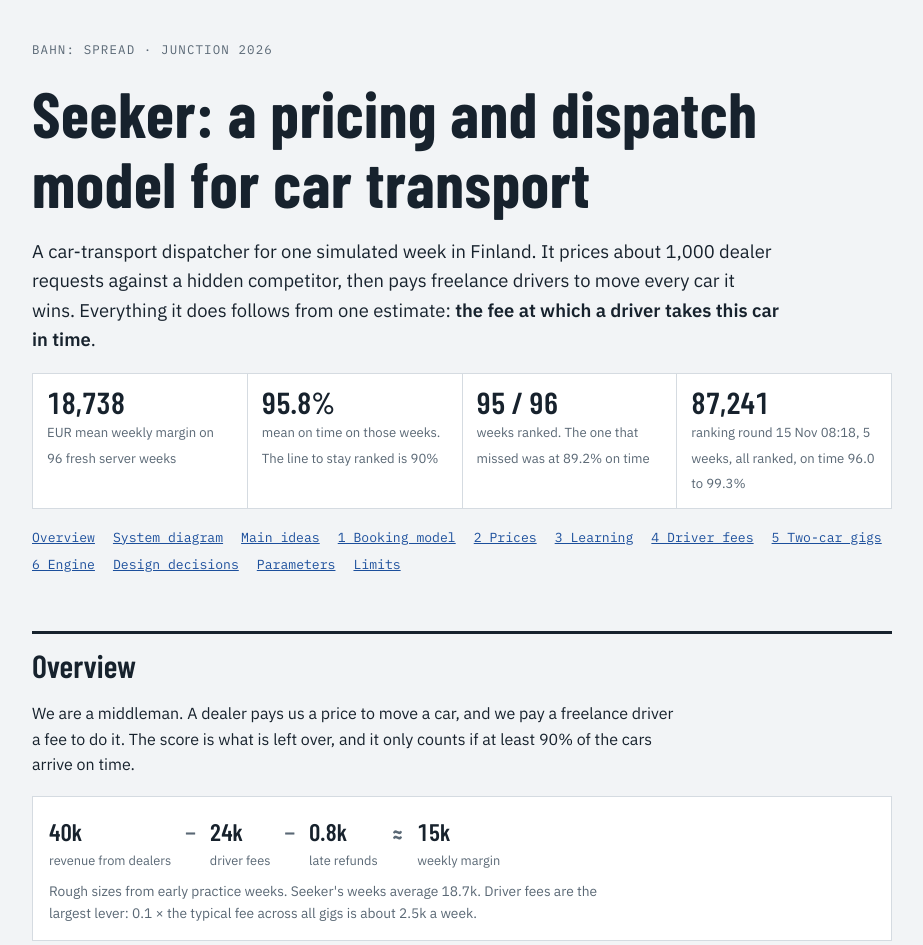
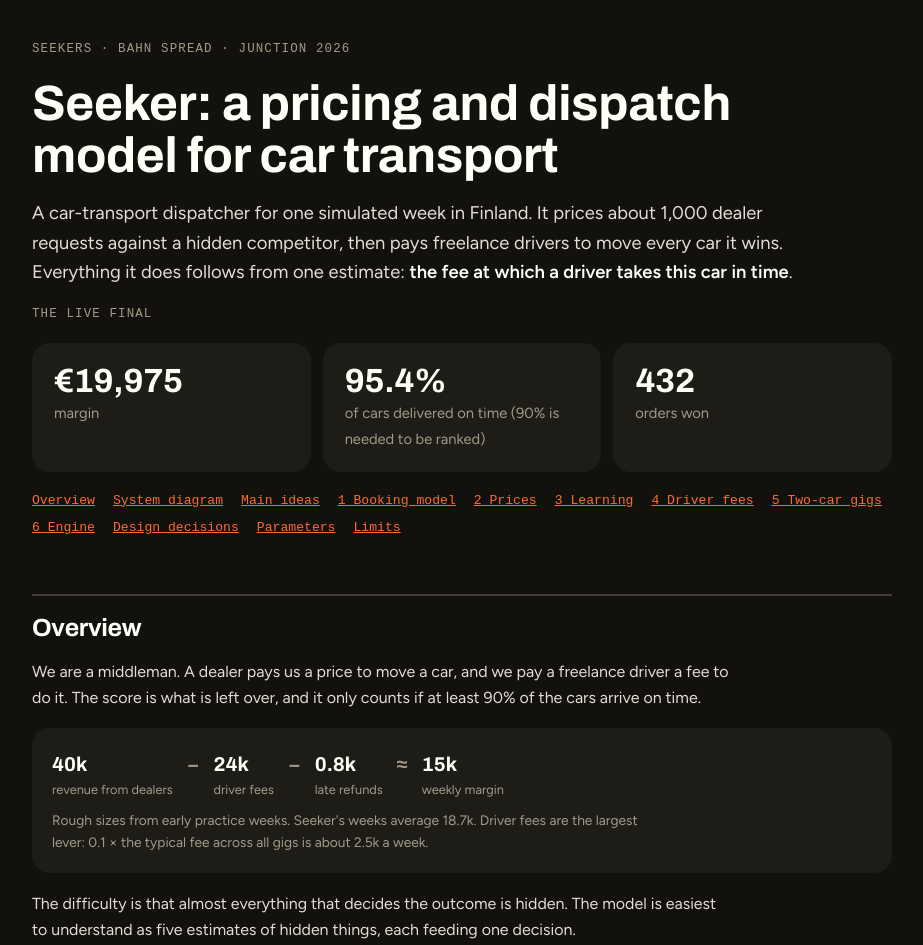
Before and after one commit to juho6942/seeker, a plain HTML site: page index.html in a window 1280 px wide. Shown: the top 945 px of the page, without its empty margins (178-1101 px from the left). Drawn offline with nearby package versions, Linux system fonts and the light colour scheme; a web font is replaced by a local one.

Commit message:
Deck palette and fonts, live final figures at the top
Co-Authored-By: Claude <noreply@anthropic.com>

```diff
--- a/index.html
+++ b/index.html
@@ -5,33 +5,27 @@
 <style>body{margin:0}img{max-width:100%}[hidden]{display:none!important}</style>
 <title>Seeker Dispatcher Model</title>
 <meta name="claude:viewport-fit-sides" content="cover">
-<link rel="stylesheet" href="https://fonts.googleapis.com/css2?family=Barlow+Condensed:wght@500;600;700&family=IBM+Plex+Sans:ital,wght@0,400;0,500;0,600;1,400&family=IBM+Plex+Mono:wght@400;500&display=swap">
+<link rel="stylesheet" href="https://fonts.googleapis.com/css2?family=Archivo:wdth,wght@125,500;125,700&family=Figtree:ital,wght@0,400;0,600;1,400&family=Reddit+Mono:wght@400;500&display=swap">
 <style>
 /* Layout: one reading column (max 860px) like a dispatch spec sheet; diagrams and tables break out to full column width and scroll on their own. */
+/* One dark look, the same palette and typefaces as the Seekers slide deck (tokens from spread.bahnexpress.com). Print uses a light variant. */
 :root{
-  --bg:#f2f4f6; --surface:#ffffff; --ink:#17222d; --muted:#5a6875; --line:#d5dbe1;
-  --blue:#1c4f9c; --blue-soft:#e3ebf7; --signal:#b97f00; --signal-soft:#fdf3d0;
-  --good:#1f7a4d; --bad:#b23a2e;
-  --display:"Barlow Condensed","Arial Narrow",Arial,sans-serif;
-  --body:"IBM Plex Sans","Segoe UI",system-ui,sans-serif;
-  --mono:"IBM Plex Mono",ui-monospace,Consolas,monospace;
+  --bg:#12110e; --surface:#1e1c17; --ink:#e2ded4; --head:#fffef7; --muted:#a39a88; --line:#423d33;
+  --blue:#fd6a31; --blue-soft:#2a2721; --signal:#43afc1; --signal-soft:#1b2a2d;
+  --good:#29af77; --bad:#fd4a61;
+  --display:"Archivo","Arial Black",Arial,sans-serif;
+  --body:"Figtree","Segoe UI",Arial,sans-serif;
+  --mono:"Reddit Mono","Courier New",monospace;
+  color-scheme:dark;
 }
-@media (prefers-color-scheme: dark){ :root:not([data-theme="light"]){
-  --bg:#10161c; --surface:#18212a; --ink:#e6ecf1; --muted:#94a3b1; --line:#2b3743;
-  --blue:#7fb0f5; --blue-soft:#1b2b40; --signal:#f2c230; --signal-soft:#3a3010;
-  --good:#5fc592; --bad:#f08a7c; color-scheme:dark } }
-:root[data-theme="dark"]{
-  --bg:#10161c; --surface:#18212a; --ink:#e6ecf1; --muted:#94a3b1; --line:#2b3743;
-  --blue:#7fb0f5; --blue-soft:#1b2b40; --signal:#f2c230; --signal-soft:#3a3010;
-  --good:#5fc592; --bad:#f08a7c; color-scheme:dark }
 
 body{background:var(--bg);color:var(--ink);font-family:var(--body);font-size:16px;line-height:1.6}
 .wrap{max-width:860px;margin:0 auto;padding-block:40px 80px;padding-left:max(16px,env(safe-area-inset-left,0px));padding-right:max(16px,env(safe-area-inset-right,0px));display:flex;flex-direction:column;gap:56px}
 section{display:flex;flex-direction:column;gap:18px;min-width:0}
-h1,h2,h3{font-family:var(--display);text-wrap:balance;margin:0;line-height:1.1}
-h1{font-size:clamp(2.6rem,7vw,4rem);font-weight:700;letter-spacing:.01em}
-h2{font-size:2rem;font-weight:600;padding-top:14px;border-top:3px solid var(--ink)}
-h3{font-size:1.35rem;font-weight:600;margin-top:10px}
+h1,h2,h3{font-family:var(--display);font-stretch:125%;font-weight:700;letter-spacing:-.3px;color:var(--head);text-wrap:balance;margin:0;line-height:1.12}
+h1{font-size:clamp(1.9rem,5vw,3.1rem);line-height:1.04}
+h2{font-size:1.55rem;padding-top:18px;border-top:2px solid var(--line)}
+h3{font-size:1.08rem;margin-top:10px}
 p{margin:0;max-width:68ch}
 ul,ol{margin:0;padding-left:1.2em;max-width:68ch}
 li+li{margin-top:4px}
@@ -142,12 +136,26 @@ table.why td.num{min-width:110px}
 .stand h3{margin:0 0 4px;font-size:1.3rem}
 .stand p{font-size:.94rem;max-width:none}
 .stand .ev{display:block;margin-top:6px;font-family:var(--mono);font-size:.78rem;color:var(--muted)}
+.stand h3{font-size:1.02rem}
+.facts{gap:12px;border:0;grid-template-columns:repeat(auto-fit,minmax(200px,1fr))}
+.facts div{border:0;border-radius:18px;padding:20px 22px}
+.facts b{font-stretch:125%;font-weight:700;font-size:2.1rem;color:var(--head);letter-spacing:-.3px}
+.facts span{font-size:.92rem}
+.money{font-stretch:125%;font-weight:700;font-size:1.25rem;color:var(--head)}
+.money small{font-stretch:100%}
+tr.grp td{font-stretch:125%;font-weight:700;font-size:.98rem;color:var(--head);border-bottom:2px solid var(--line)}
+.panel{border:0;border-radius:18px;padding:20px}
+.eq{border:0;border-left:3px solid var(--blue);border-radius:0 14px 14px 0}
+.note{border-radius:0 14px 14px 0}
+strong,b{color:var(--head)}
+.stop{color:var(--bad)} .go{color:var(--good)}
 @page{size:A4;margin:13mm 12mm}
 @media print{
-  :root{--bg:#f2f4f6}
+  :root{--bg:#ebe7dc; --surface:#f6f3ea; --ink:#1e1c17; --head:#12110e; --muted:#6b6252; --line:#ccc6ba;
+    --blue:#d9531f; --blue-soft:#f1e6da; --signal:#2b8a9a; --signal-soft:#e2f0f2; --good:#1d8a5c; --bad:#d83a50; color-scheme:light}
   body{background:#fff;font-size:9.5pt;-webkit-print-color-adjust:exact;print-color-adjust:exact}
   .bars{grid-template-columns:150px 1fr 48px}
-  h1{font-size:2.6rem}
+  h1{font-size:2rem}
   .wrap{max-width:none;padding:0 3px;gap:26px}
   .scroll,.eq{overflow:visible}
   .scroll svg,#chLife{min-width:0!important}
@@ -166,14 +174,14 @@ table.why td.num{min-width:110px}
 <div class="wrap">
 
 <header style="display:flex;flex-direction:column;gap:18px">
-  <div class="eyebrow">Bahn: Spread · Junction 2026</div>
+  <div class="eyebrow">Seekers · Bahn Spread · Junction 2026</div>
   <h1>Seeker: a pricing and dispatch model for car transport</h1>
   <p class="lede">A car-transport dispatcher for one simulated week in Finland. It prices about 1,000 dealer requests against a hidden competitor, then pays freelance drivers to move every car it wins. Everything it does follows from one estimate: <strong>the fee at which a driver takes this car in time</strong>.</p>
+  <div class="eyebrow">The live final</div>
   <div class="facts">
-    <div><b>18,738</b><span>EUR mean weekly margin on 96 fresh server weeks</span></div>
-    <div><b>95.8%</b><span>mean on time on those weeks. The line to stay ranked is 90%</span></div>
-    <div><b>95 / 96</b><span>weeks ranked. The one that missed was at 89.2% on time</span></div>
-    <div><b>87,241</b><span>ranking round 15 Nov 08:18, 5 weeks, all ranked, on time 96.0 to 99.3%</span></div>
+    <div><b>€19,975</b><span>margin</span></div>
+    <div><b>95.4%</b><span>of cars delivered on time (90% is needed to be ranked)</span></div>
+    <div><b>432</b><span>orders won</span></div>
   </div>
   <ul class="toc">
     <li><a href="#big">Overview</a></li><li><a href="#overview">System diagram</a></li><li><a href="#stand">Main ideas</a></li><li><a href="#booking">1 Booking model</a></li><li><a href="#quote">2 Prices</a></li><li><a href="#learn">3 Learning</a></li><li><a href="#fees">4 Driver fees</a></li><li><a href="#pairs">5 Two-car gigs</a></li><li><a href="#engine">6 Engine</a></li><li><a href="#why">Design decisions</a></li><li><a href="#params">Parameters</a></li><li><a href="#limits">Limits</a></li>
@@ -306,7 +314,7 @@ table.why td.num{min-width:110px}
     <text x="103" y="262" font-size="11" class="t-muted">dealer trust:</text><text x="103" y="277" font-size="11" class="t-muted">+1 on time,</text><text x="103" y="292" font-size="11" class="t-muted">halved if late</text>
   </svg>
   </div>
-  <p class="cap">Blue boxes are the four functions in <code>algo.ts</code> (416 lines, every decision), with their steps listed inside. Dashed lines are table lookups, and each table names the functions that read it. The engine (<code>core/engine.ts</code>) does the mechanics and calls the four. The numbered sections below give the formulas behind each box.</p>
+  <p class="cap">The highlighted boxes are the four functions in <code>algo.ts</code> (416 lines, every decision), with their steps listed inside. Dashed lines are table lookups, and each table names the functions that read it. The engine (<code>core/engine.ts</code>) does the mechanics and calls the four. The numbered sections below give the formulas behind each box.</p>
 </section>
 
 <section id="stand">
@@ -319,7 +327,7 @@ table.why td.num{min-width:110px}
     <div><h3>Realized cost in the price choice</h3><p>The planned driver fee explained 6% of what an order ended up costing. Trees fitted on 156,000 finished orders explain 27%, and using them in the price choice was one of the largest gains.</p><span class="ev">worth +644 ± 106 EUR a week</span></div>
     <div><h3>Driver capacity priced into every quote</h3><p>About 200 drivers carry everything, so driver time has a price inside every quote: 4 EUR per driver-hour. A full town or a full deadline day costs the dealer 25% more instead of getting a no.</p><span class="ev">worth +600 to +800 EUR a week</span></div>
     <div><h3>Limits on the fee schedule</h3><p>The booking model shows that paying above 1.4 × the typical fee buys no extra bookings, so the ramp stops at 1.45. Once a car is late whatever we pay, the fee drops back to 0.83 instead of climbing.</p><span class="ev">fee floor and late fee: +530 ± 116 EUR a week</span></div>
-    <div><h3>Testing method</h3><p>Each rule was kept only if it earned margin on fresh server weeks with the same seeds, usually 48 to 96 of them. Ideas that did not pass were removed.</p></div>
+    <div><h3>Testing method</h3><p>Each rule was kept only if it earned margin on fresh server weeks with the same seeds, usually 48 to 96 of them. Ideas that did not pass were removed. On 96 fresh practice weeks the final model averages 18,738 EUR a week, with 95 of 96 weeks ranked.</p></div>
     <div><h3>Code structure</h3><p>Every decision lives in one 416-line file with four functions, and every tunable value in one table. The engine can be restarted in the middle of the final and resumes from the server's state and its own saved learning.</p></div>
   </div>
 </section>
```
Also changed, not shown: 1 other file.
